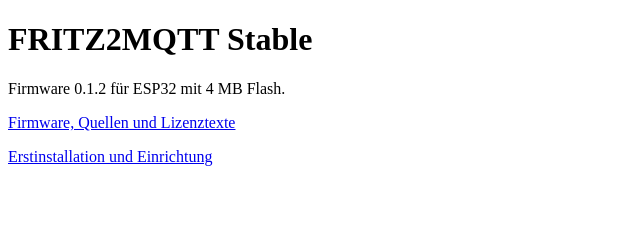
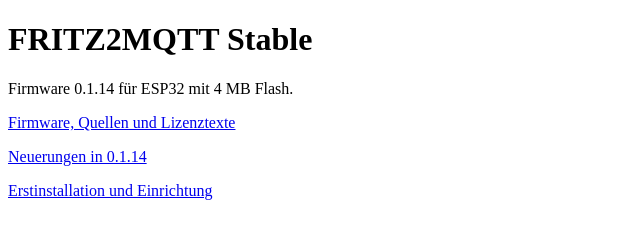
Before and after one commit to m-kaufmann/fritz2mqtt, a plain HTML site: page index.html in a window 1280 px wide. Shown: the whole page, without its empty margins (0-640 px from the left). Drawn offline with Linux system fonts and the light colour scheme.

Commit message:
Offer FRITZ2MQTT 0.1.14 on the stable OTA channel
Verified the manifest MD5, local SHA-256 inventory and byte equality with the release bundle.

```diff
--- a/index.html
+++ b/index.html
@@ -3,7 +3,8 @@
 <meta charset="utf-8">
 <title>FRITZ2MQTT Stable</title>
 <h1>FRITZ2MQTT Stable</h1>
-<p>Firmware 0.1.2 für ESP32 mit 4 MB Flash.</p>
-<p><a href="https://github.com/m-kaufmann/fritz2mqtt/releases/tag/v0.1.2">Firmware, Quellen und Lizenztexte</a></p>
+<p>Firmware 0.1.14 für ESP32 mit 4 MB Flash.</p>
+<p><a href="https://github.com/m-kaufmann/fritz2mqtt/releases/tag/v0.1.14">Firmware, Quellen und Lizenztexte</a></p>
+<p><a href="https://github.com/m-kaufmann/fritz2mqtt/blob/v0.1.14/CHANGELOG.md">Neuerungen in 0.1.14</a></p>
 <p><a href="https://github.com/m-kaufmann/fritz2mqtt/blob/main/docs/first-install.md">Erstinstallation und Einrichtung</a></p>
 </html>
```
Also changed, not shown: firmware/esp32-4mb-v1/stable/manifest.json, 1 other file.
